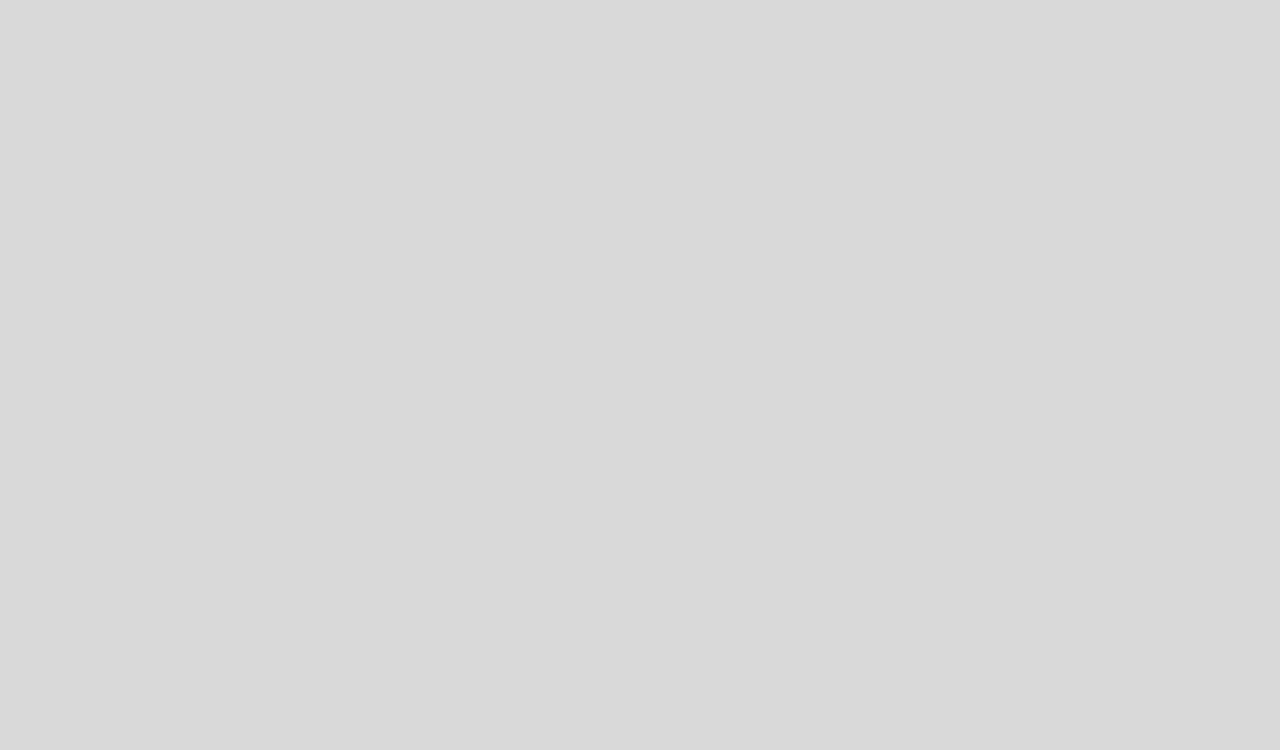
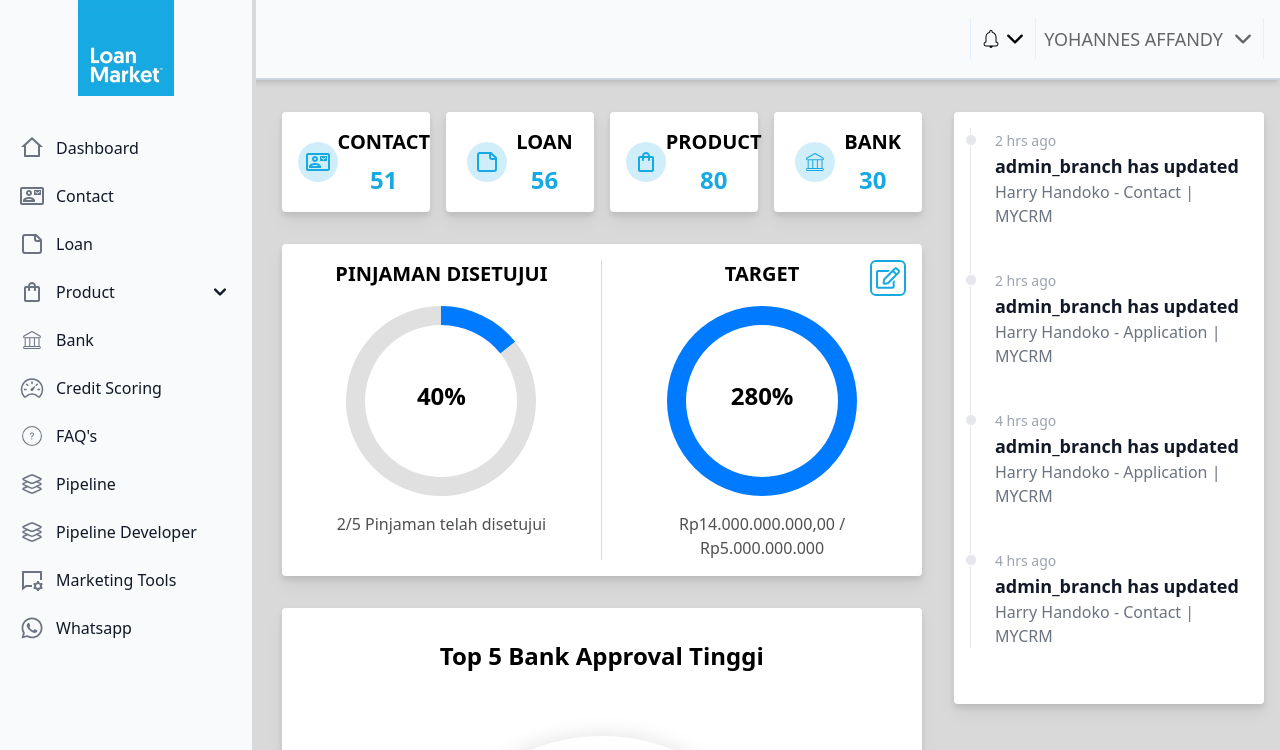
Before and after one commit to daffatabiano/PT.Loan-Market-Indonesia, a React (Vite) app: page / in a window 1280 px wide. Before the commit this address had no page. Shown: the top 750 px of the page. Built offline with nearby package versions, Linux system fonts and the light colour scheme.

Commit message:
feat(card): card products bank

```diff
--- a/package.json
+++ b/package.json
@@ -30,6 +30,7 @@
     "eslint-plugin-react-hooks": "^5.0.0",
     "eslint-plugin-react-refresh": "^0.4.14",
     "globals": "^15.11.0",
+    "json-server": "^1.0.0-beta.3",
     "postcss": "^8.4.49",
     "tailwindcss": "^3.4.15",
     "vite": "^5.4.10"
--- a/src/assets/index.js
+++ b/src/assets/index.js
@@ -1,4 +1,5 @@
 import ProfilePicture from './figma-johannes-affandy.png';
 import CompanyLogo from './company-logo.png';
+import mandiri from './mandiri.png';
 
-export { ProfilePicture, CompanyLogo };
+export { ProfilePicture, CompanyLogo, mandiri };
--- a/src/components/Navbar.jsx
+++ b/src/components/Navbar.jsx
@@ -5,10 +5,12 @@ import { CiBellOn, CiMail } from 'react-icons/ci';
 import { IoChevronDown, IoChevronForward } from 'react-icons/io5';
 import { ProfilePicture } from '../assets';
 import { FiPhone } from 'react-icons/fi';
+import { useLocation } from 'react-router-dom';
 
 export default function Navbar({ sidebarHandler, title }) {
   const [bellOpen, setBellOpen] = useState(false);
   const [profileOpen, setProfileOpen] = useState(false);
+  const currentPath = useLocation().pathname;
 
   return (
     <nav className="w-full">
@@ -64,7 +66,7 @@ export default function Navbar({ sidebarHandler, title }) {
           <hr className="w-[1px] h-10 bg-[#E2F0FF]" />
         </div>
       </div>
-      <Header />
+      {currentPath === '/dashboard' && <Header />}
     </nav>
   );
 }
--- a/src/components/Sidebar.jsx
+++ b/src/components/Sidebar.jsx
@@ -20,7 +20,11 @@ export default function SidebarCustom({ open, setOpen }) {
           <FaChevronLeft />
         </button>
       )}
-      <img src={CompanyLogo} alt="company-logo" className="w-24 h-24 mx-auto" />
+      <img
+        src={CompanyLogo}
+        alt="company-logo"
+        className="w-24 h-24 mx-auto md:mb-4"
+      />
       <Sidebar
         className="h-full w-full"
         aria-label="Sidebar with multi-level dropdown example">
--- a/src/datas/card-summary.data.js
+++ b/src/datas/card-summary.data.js
@@ -16,3 +16,17 @@ export const cardSummaryData = [
     total: '30',
   },
 ];
+
+export const cardSummaryBank = [
+  {
+    name: 'KPR dan Multiguna',
+    icon: 'kpr',
+  },
+  {
+    name: 'Refinancing ',
+    icon: 'refinancing',
+  },
+  { name: 'Kredit Modal Usaha dan Investasi', icon: 'kmu' },
+  { name: 'Deposito', icon: 'deposito' },
+  { name: 'Take Over dan Bridging Loan', icon: 'takeover' },
+];
--- a/src/layouts/DashboardLayout.jsx
+++ b/src/layouts/DashboardLayout.jsx
@@ -14,7 +14,7 @@ export default function DashboardLayout(prop) {
     <>
       <SidebarCustom open={open} setOpen={() => setOpen((curr) => !curr)} />
       <Navbar title={title} sidebarHandler={() => setOpen((curr) => !curr)} />
-      <div className="md:ps-[22%] ps-4 pt-8 w-full h-full">{children}</div>
+      <div className="w-full h-full">{children}</div>
     </>
   );
 }
--- a/src/pages/Dashboard.jsx
+++ b/src/pages/Dashboard.jsx
@@ -10,7 +10,7 @@ import TimelineComponent from '../components/Timelines/TimelineComponent';
 export default function Dashboard() {
   return (
     <DashboardLayout>
-      <div className="flex gap-4 flex-col md:flex-row xl:gap-8 pe-4">
+      <div className="flex gap-4 md:ps-[22%] ps-4 pt-8 flex-col md:flex-row xl:gap-8 pe-4">
         <div className=" flex flex-col gap-8">
           <div className="grid grid-cols-4 gap-4">
             {cardSummaryData.map((item) => (
```
Also changed, not shown: src/routes/routeLists.jsx (+9 -0 lines), 1 other file (tests, documents, lock files or other folders).
